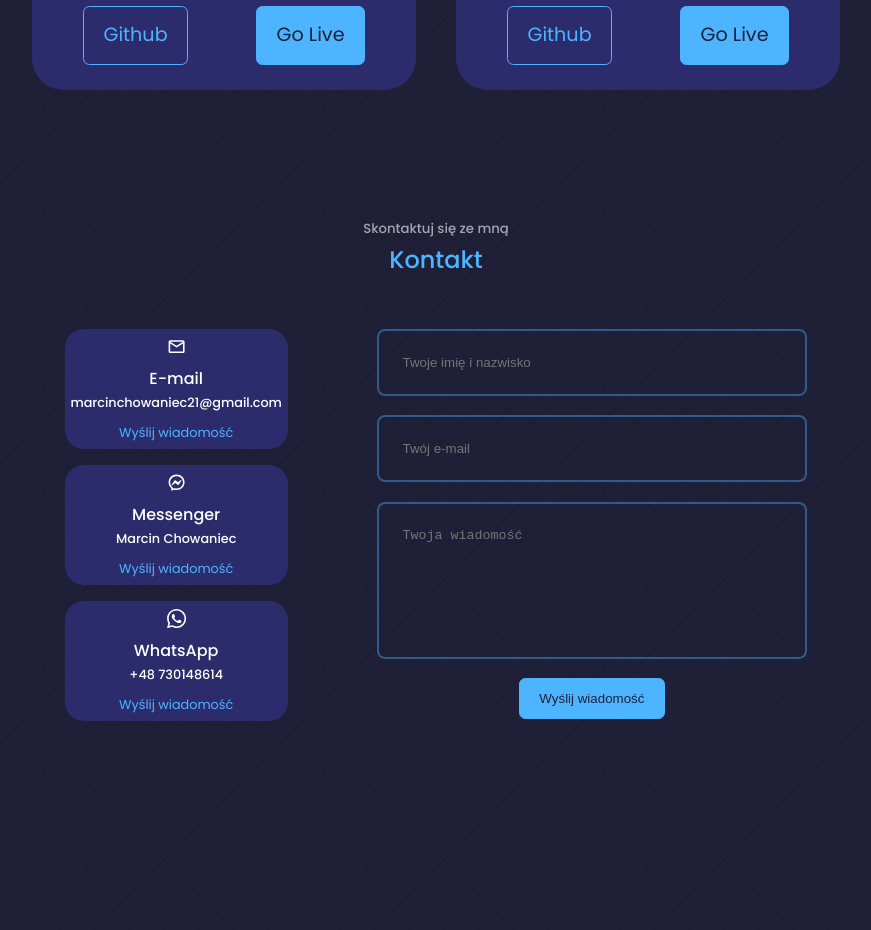
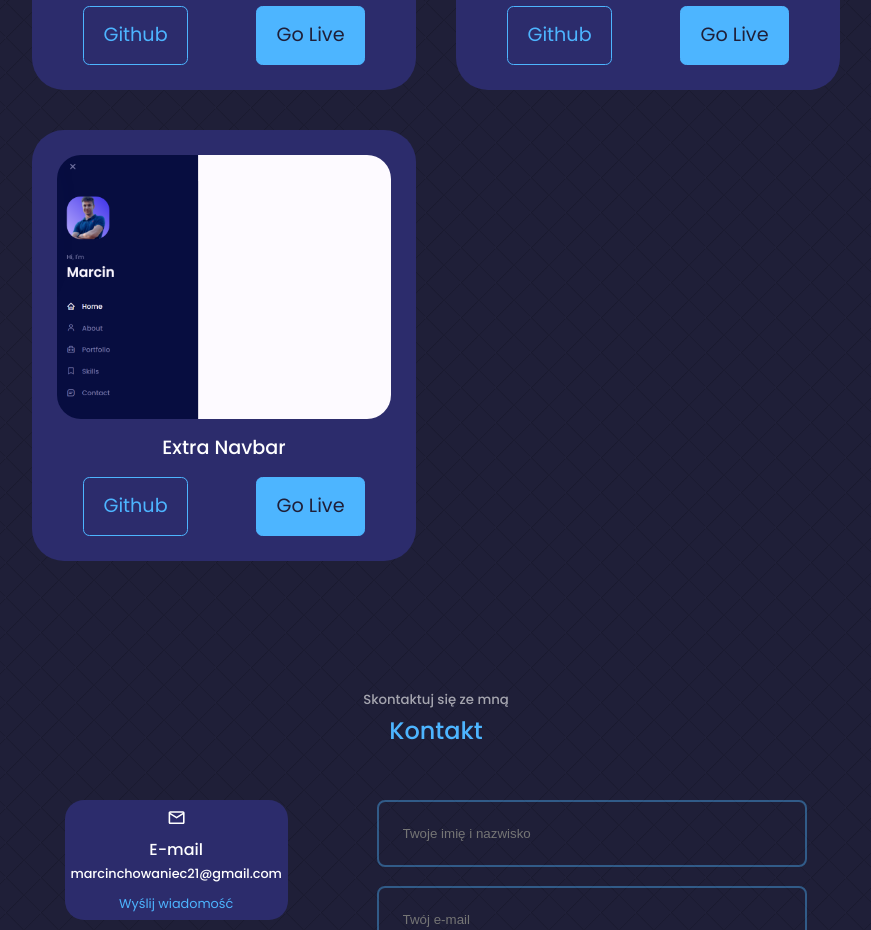
Before and after one commit to xmarcysx/-react-portfolio-webpage, a React (Create React App) app: page / in a window 1280 px wide. Shown: the part 5440-6370 px from the top of the page, without its empty margins (204-1075 px from the left). Built offline with nearby package versions, Linux system fonts and the light colour scheme.

Commit message:
added 7portfolio extranavbar

```diff
--- a/src/components/portfolio/Portfolio.jsx
+++ b/src/components/portfolio/Portfolio.jsx
@@ -6,6 +6,7 @@ import IMG3 from "../../assets/portfolio3.png";
 import IMG4 from "../../assets/portfolio4.png";
 import IMG5 from "../../assets/portfolio5.png";
 import IMG6 from "../../assets/portfolio6.png";
+import IMG7 from "../../assets/portfolio7.png";
 
 function Portfolio() {
   return (
@@ -116,7 +117,7 @@ function Portfolio() {
               Github
             </a>
             <a
-              href="http://stopwatch.infinityfreeapp.com/"
+              href="http://stoper.infinityfreeapp.com/"
               className="btn btn-primary"
               target="_blank"
             >
@@ -138,7 +139,29 @@ function Portfolio() {
               Github
             </a>
             <a
-              href="http://parallax.infinityfreeapp.com/"
+              href="http://paralax.freecluster.eu/"
+              className="btn btn-primary"
+              target="_blank"
+            >
+              Go Live
+            </a>
+          </div>
+        </article>
+        <article className="portfolio__item">
+          <div className="portfolio__item-image">
+            <img src={IMG7} alt="" />
+          </div>
+          <h3>Extra Navbar</h3>
+          <div className="portfolio__item-cta">
+            <a
+              href="https://github.com/xmarcysx/ExtraNavbar"
+              className="btn"
+              target="_blank"
+            >
+              Github
+            </a>
+            <a
+              href="https://marcysiox.000webhostapp.com/"
               className="btn btn-primary"
               target="_blank"
             >
```
Also changed, not shown: src/assets/portfolio7.png (added).
